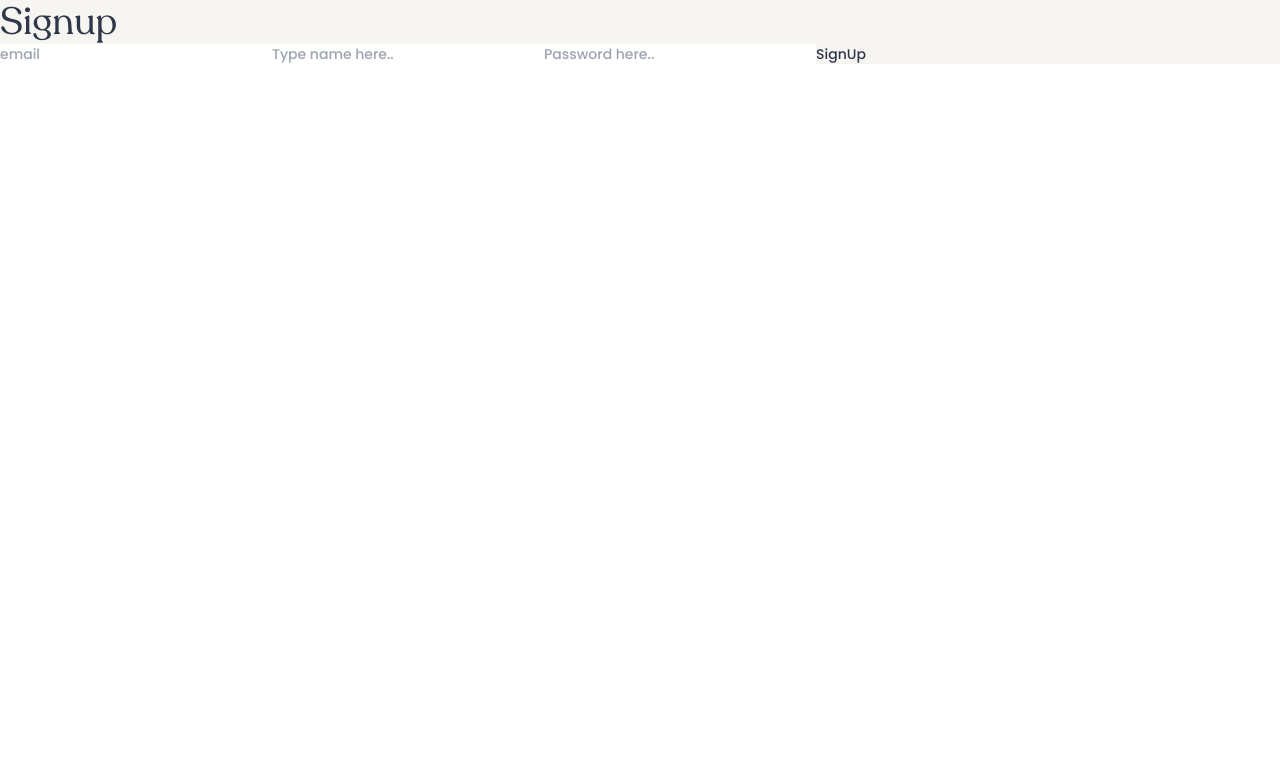
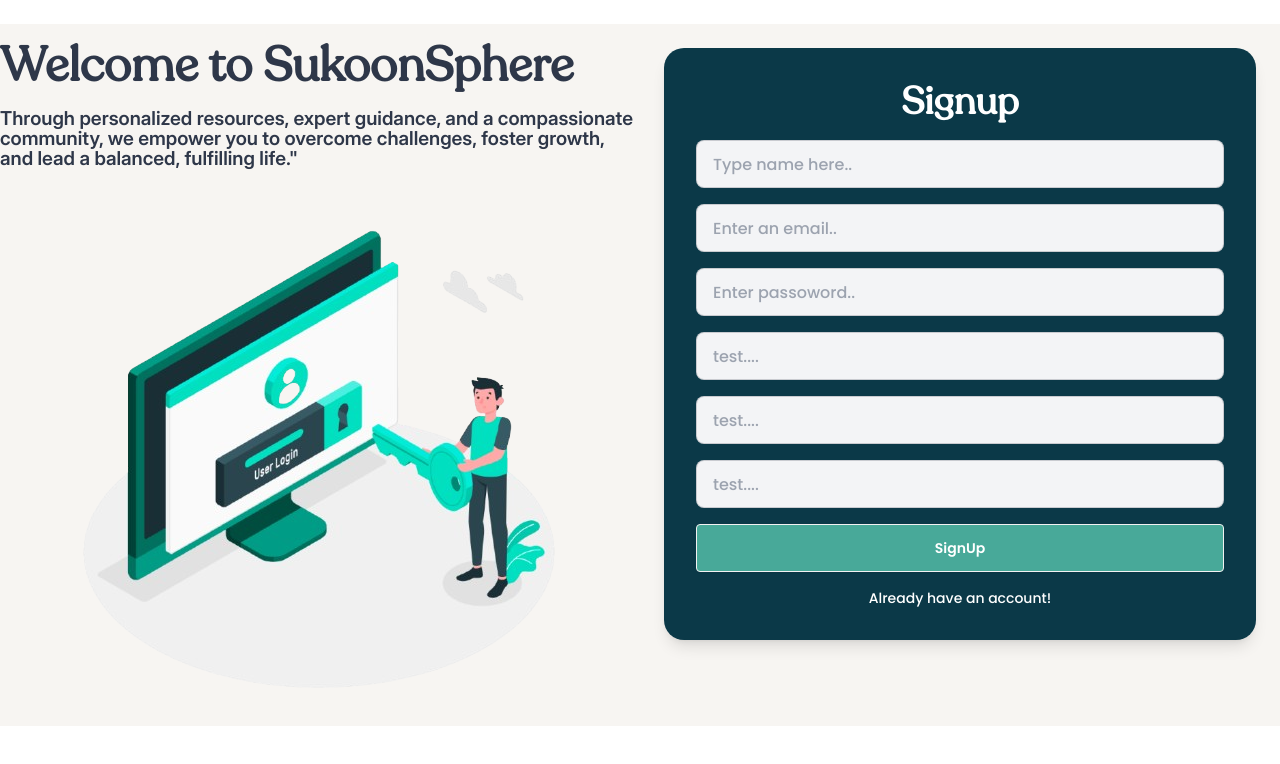
Before and after one commit to rumaisarather/SukoonSphere, a React (Vite) app in the folder client/: page /auth/sign-up in a window 1280 px wide. Shown: the top 764 px of the page. Built offline with nearby package versions, Linux system fonts and the light colour scheme; a web font is replaced by a local one.

Commit message:
Designing and Implimentation

```diff
--- /dev/null
+++ b/client/src/components/sharedComponents/MusicPlayer.jsx
@@ -0,0 +1,145 @@
+import React, { useState, useEffect } from 'react';
+
+const MusicPlayer = () => {
+  const [isPlaying, setIsPlaying] = useState(false);
+  const [currentTime, setCurrentTime] = useState(0);
+  const [duration] = useState(235); // Example duration in seconds
+
+  useEffect(() => {
+    let interval;
+    if (isPlaying && currentTime < duration) {
+      interval = setInterval(() => {
+        setCurrentTime(prev => Math.min(prev + 1, duration));
+      }, 1000);
+    }
+    return () => clearInterval(interval);
+  }, [isPlaying, currentTime, duration]);
+
+  const formatTime = (seconds) => {
+    const mins = Math.floor(seconds / 60);
+    const secs = Math.floor(seconds % 60);
+    return `${mins}:${secs.toString().padStart(2, '0')}`;
+  };
+
+  const CustomIcon = ({ name }) => {
+    switch (name) {
+      case 'play':
+        return (
+          <svg className="w-6 h-6 fill-current" viewBox="0 0 24 24">
+            <path d="M8 5v14l11-7z" />
+          </svg>
+        );
+      case 'pause':
+        return (
+          <svg className="w-6 h-6 fill-current" viewBox="0 0 24 24">
+            <path d="M6 19h4V5H6v14zm8-14v14h4V5h-4z" />
+          </svg>
+        );
+      case 'skip-back':
+        return (
+          <svg className="w-6 h-6 fill-current" viewBox="0 0 24 24">
+            <path d="M6 6h2v12H6zm3.5 6l8.5 6V6z" />
+          </svg>
+        );
+      case 'skip-forward':
+        return (
+          <svg className="w-6 h-6 fill-current" viewBox="0 0 24 24">
+            <path d="M6 18l8.5-6L6 6v12zM16 6v12h2V6h-2z" />
+          </svg>
+        );
+      case 'shuffle':
+        return (
+          <svg className="w-6 h-6 fill-current" viewBox="0 0 24 24">
+            <path d="M10.59 9.17L5.41 4 4 5.41l5.17 5.17 1.42-1.41zM14.5 4l2.04 2.04L4 18.59 5.41 20 17.96 7.46 20 9.5V4h-5.5zm.33 9.41l-1.41 1.41 3.13 3.13L14.5 20H20v-5.5l-2.04 2.04-3.13-3.13z" />
+          </svg>
+        );
+      case 'repeat':
+        return (
+          <svg className="w-6 h-6 fill-current" viewBox="0 0 24 24">
+            <path d="M7 7h10v3l4-4-4-4v3H5v6h2V7zm10 10H7v-3l-4 4 4 4v-3h12v-6h-2v4z" />
+          </svg>
+        );
+      case 'download':
+        return (
+          <svg className="w-6 h-6 fill-current" viewBox="0 0 24 24">
+            <path d="M19 9h-4V3H9v6H5l7 7 7-7zM5 18v2h14v-2H5z" />
+          </svg>
+        );
+      default:
+        return null;
+    }
+  };
+
+  return (
+    <div className="sticky top-24 w-96  p-6 bg-[#0b3948] mx-auto rounded-xl text-white font-sans">
+      {/* Header */}
+      <div className="flex justify-between items-center mb-6">
+        <span className="font-medium">Player</span>
+        <button className="bg-transparent border-0 text-gray-400 cursor-pointer p-1">
+          <CustomIcon name="download" />
+        </button>
+      </div>
+
+      {/* Album Art */}
+      <div className="w-32 h-32 mx-auto mb-6 rounded-full overflow-hidden">
+        <img
+          src="/api/placeholder/128/128"
+          alt="Album art"
+          className="w-full h-full object-cover"
+        />
+      </div>
+
+      {/* Song Info */}
+      <div className="text-center mb-6">
+        <h2 className="text-lg font-semibold mb-1">Atticus</h2>
+        <p className="text-sm text-gray-400">Beyond the Screen</p>
+      </div>
+
+      {/* Progress Bar */}
+      <div className="mb-6">
+        <input
+          type="range"
+          value={currentTime}
+          max={duration}
+          onChange={(e) => setCurrentTime(Number(e.target.value))}
+          className="w-full h-1 mb-2 appearance-none bg-gray-600 rounded cursor-pointer"
+        />
+        <div className="flex justify-between text-xs text-gray-400">
+          <span>{formatTime(currentTime)}</span>
+          <span>{formatTime(duration)}</span>
+        </div>
+      </div>
+
+      {/* Controls */}
+      <div className="flex justify-between items-center mb-6">
+        <button className="bg-transparent border-0 text-gray-400 cursor-pointer p-1">
+          <CustomIcon name="shuffle" />
+        </button>
+        <button className="bg-transparent border-0 text-gray-400 cursor-pointer p-1">
+          <CustomIcon name="skip-back" />
+        </button>
+        <button
+          onClick={() => setIsPlaying(!isPlaying)}
+          className="w-12 h-12 flex items-center justify-center bg-white border-0 rounded-full text-[#1a2433] cursor-pointer"
+        >
+          <CustomIcon name={isPlaying ? 'pause' : 'play'} />
+        </button>
+        <button className="bg-transparent border-0 text-gray-400 cursor-pointer p-1">
+          <CustomIcon name="skip-forward" />
+        </button>
+        <button className="bg-transparent border-0 text-gray-400 cursor-pointer p-1">
+          <CustomIcon name="repeat" />
+        </button>
+      </div>
+
+      {/* Bottom Text */}
+      <div className="text-center">
+        <button className="bg-transparent border-0 text-gray-400 text-sm cursor-pointer p-1">
+          Playlist
+        </button>
+      </div>
+    </div>
+  );
+};
+
+export default MusicPlayer;
--- a/client/src/components/sharedComponents/PodcastCard.jsx
+++ b/client/src/components/sharedComponents/PodcastCard.jsx
@@ -4,6 +4,7 @@ import { useParams } from "react-router-dom";
 import React, { useState } from "react";
 import notFoundBySearch from "../../assets/images/notFoundBySearch.jpg";
 import { FaRegCirclePlay } from "react-icons/fa6";
+import MusicPlayer from "./MusicPlayer";
 
 const PodcastCard = () => {
   const { id: paramsId } = useParams();
@@ -106,7 +107,7 @@ const PodcastCard = () => {
 
         {/* Sidebar */}
         {/* Quick Search */}
-        <div className="space-y-8  shadow-[0px_1px_10px_rgba(0,0,0,0.1)] rounded-[10px]">
+        <div className="space-y-8 ">
           {/* <div className="p-4 rounded-lg">
             <input
               className="w-full p-2 rounded-[10px] shadow-md bg-white"
@@ -116,7 +117,8 @@ const PodcastCard = () => {
           </div> */}
 
           {/* Audio Player */}
-          <div className="sticky top-24 flex flex-col gap-5 rounded-[10px] p-4 bg-[#0b3948] text-white shadow-lg">
+          <MusicPlayer />
+          {/* <div className="sticky top-24 flex flex-col gap-5 rounded-[10px] p-4 bg-[#0b3948] text-white shadow-lg">
             <div className="flex flex-col items-center gap-4">
               <img
                 className="w-24 h-24 rounded-full"
@@ -132,7 +134,7 @@ const PodcastCard = () => {
               <source src={currentAudio} type="audio/mpeg" />
               Your browser does not support the audio tag.
             </audio>
-          </div>
+          </div> */}
         </div>
       </div>
       {/* Top Podcasters */}
--- a/client/src/pages/auth/SignIn.jsx
+++ b/client/src/pages/auth/SignIn.jsx
@@ -1,33 +1,68 @@
-import React from 'react'
-import customFetch from '@/utils/customFetch';
-import { Form } from 'react-router-dom'
+import React from "react";
+import customFetch from "@/utils/customFetch";
+import { Form } from "react-router-dom";
+import img_bg from "../../assets/images/bg_login.png";
+import { Link } from "react-router-dom";
 export const signinAction = async ({ request }) => {
   const result = await request.formData();
   const data = Object.fromEntries(result);
   try {
-        const response = await customFetch.post("auth/login", data)
-        console.log(response)
+    const response = await customFetch.post("auth/login", data);
+    console.log(response);
     return response;
-
   } catch (error) {
-        console.log(error)
+    console.log(error);
     return error;
   }
-}
+};
 const SignIn = () => {
   return (
-        <div>
-            <div>
-                <h1>Signup</h1>
-                <Form method='post'>
-                    <input type="email" name="email" id="email" placeholder='email' />
-                    <input type="password" name="password" id="password" placeholder='Password here..' />
-                    <button type="submit">SignUp</button>
+    <div className="grid grid-cols-2 max-w-7xl mx-auto my-6 align-middle">
+      <div className="flex flex-col p-6 items-center gap-4 my-auto mr-4">
+      <h2 className="font-bold text-5xl text-[var(--grey--900)] text-left leading">
+          Welcome to Your Sanctuary of Peace
+        </h2>
+        <p className="text-[1.2rem]">
+          Log in to unlock your path to mindfulness, connect with a
+          compassionate community, and continue your journey towards inner
+          balance and personal growth.
+        </p>
+        <Form
+          method="post"
+          className=" flex flex-col gap-4 bg-[var(--primary)] shadow-lg p-8 w-full rounded-[20px]"
+        >
+        <h1 className="font-bold text-white text-center">Sign In</h1>
+          <input
+            type="email"
+            name="email"
+            id="email"
+            placeholder="Email..."
+            className="input input-bordered w-full bg-gray-100 text-[var(--black-color)]"
+          />
+          <input
+            type="password"
+            name="password"
+            id="password"
+            placeholder="Password..."
+            className="input input-bordered w-full bg-gray-100 text-[var(--black-color)]"
+          />
+
+          <button type="submit" className="btn w-full action-button">
+            SignIn
+          </button>
+          <Link to='/' className="text-white  text-center"> Create an account </Link>
         </Form>
+      </div>
+      <div className="flex flex-col gap-6 py-6  ">
 
-            </div >
+        <img
+          src={img_bg}
+          alt="bg-mind-img"
+          className="  mx-auto object-cover "
+        />
       </div>
-    )
-}
+    </div>
+  );
+};
 
-export default SignIn
+export default SignIn;
--- a/client/src/pages/auth/SignUp.jsx
+++ b/client/src/pages/auth/SignUp.jsx
@@ -1,34 +1,95 @@
-import customFetch from '@/utils/customFetch';
-import React from 'react'
-import { Form } from 'react-router-dom'
+import customFetch from "@/utils/customFetch";
+import React from "react";
+import { Form } from "react-router-dom";
+import img_bg from "../../assets/images/bg_signup.png";
+import { Link } from "react-router-dom";
 export const signupAction = async ({ request }) => {
   const result = await request.formData();
   const data = Object.fromEntries(result);
   try {
-        const response = await customFetch.post("auth/register", data)
-        console.log({ response })
+    const response = await customFetch.post("auth/register", data);
+    console.log({ response });
     return response;
-
   } catch (error) {
-        console.log(error)
+    console.log(error);
     return error;
   }
-
-}
+};
 
 const SignUp = () => {
   return (
-        <div>
-            <h1>Signup</h1>
-            <Form method='post'>
-                <input type="email" name="email" id="email" placeholder='email' />
-                <input type="text" name="name" id="name" placeholder='Type name here..' />
-                <input type="password" name="password" id="password" placeholder='Password here..' />
-                <button type="submit">SignUp</button>
+    <div className="grid grid-cols-2 max-w-7xl mx-auto my-6 align-middle">
+      <div className="flex flex-col gap-6 py-6  ">
+        <h2 className=" font-bold text-[3rem] text-[var(--grey--900)] text-left ">
+          Welcome to SukoonSphere
+        </h2>
+        <p className="text-[1.2rem] ">
+          Through personalized resources, expert guidance, and a compassionate
+          community, we empower you to overcome challenges, foster growth, and
+          lead a balanced, fulfilling life."
+        </p>
+        <img
+          src={img_bg}
+          alt="bg-mind-img"
+          className="  mx-auto object-cover "
+        />
+      </div>
+      <div className="flex flex-col p-6 items-center gap-4">
+        <Form
+          method="post"
+          className=" flex flex-col gap-4 bg-[var(--primary)] shadow-lg p-8 w-full rounded-[20px]"
+        >
+        <h1 className="font-bold text-white text-center">Signup</h1>
+          <input
+            type="text"
+            name="name"
+            id="name"
+            placeholder="Type name here.."
+            className="input input-bordered w-full bg-gray-100 text-[var(--black-color)]"
+          />
+          <input
+            type="email"
+            name="email"
+            id="email"
+            placeholder="Enter an email.."
+            className="input input-bordered w-full bg-gray-100 text-[var(--black-color)]"
+          />
+          <input
+            type="password"
+            name="password"
+            id="password"
+            placeholder="Enter passoword.."
+            className="input input-bordered w-full bg-gray-100 text-[var(--black-color)]"
+          />
+          <input
+            type="text"
+            name="test"
+            id="text"
+            placeholder="test...."
+            className="input input-bordered w-full bg-gray-100 text-[var(--black-color)]"
+          />
+          <input
+            type="text"
+            name="test"
+            id="text"
+            placeholder="test...."
+            className="input input-bordered w-full bg-gray-100 text-[var(--black-color)]"
+          />
+          <input
+            type="text"
+            name="test"
+            id="text"
+            placeholder="test...."
+            className="input input-bordered w-full bg-gray-100 text-[var(--black-color)]"
+          />
+          <button type="submit" className="btn w-full action-button">
+            SignUp
+          </button>
+          <Link to='/' className="text-white text-center"> Already have an account! </Link>
         </Form>
+      </div>
+    </div>
+  );
+};
 
-        </div >
-    )
-}
-
-export default SignUp
+export default SignUp;
```
Also changed, not shown: client/src/assets/images/bg_login.png (added), client/src/assets/images/bg_signup.png (added). Lines whose indentation alone changed are shown as unchanged.
